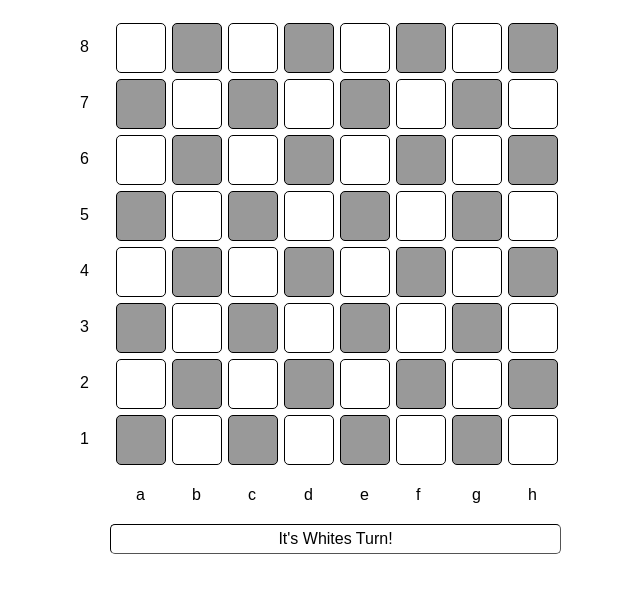
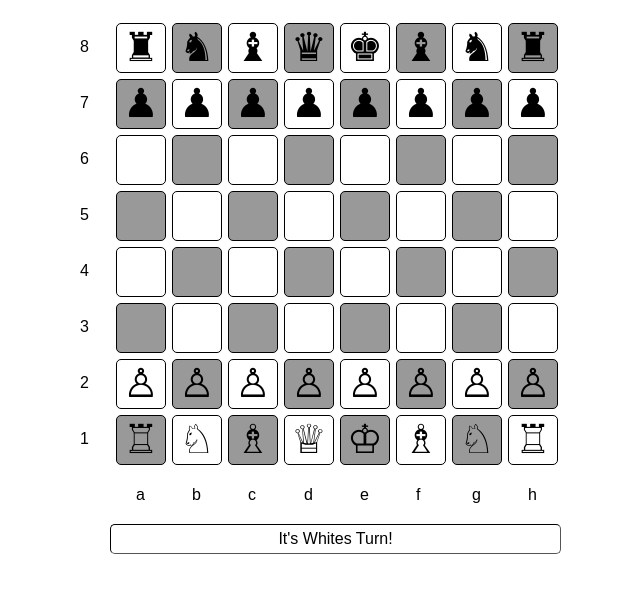
Before and after one commit to xavirubi/chess-game, a plain HTML site: page index.html in a window 1280 px wide. Shown: the whole page, without its empty margins (331-971 px from the left). Drawn offline with nearby package versions, Linux system fonts and the light colour scheme.

Commit message:
Update index.html

```diff
--- a/index.html
+++ b/index.html
@@ -94,6 +94,7 @@
   </div>
 <!-- partial -->
 
+  <script src='https://cdnjs.cloudflare.com/ajax/libs/jquery/3.2.1/jquery.min.js'></script>
   <script  src="./script.js"></script>
 
 </body>
```
